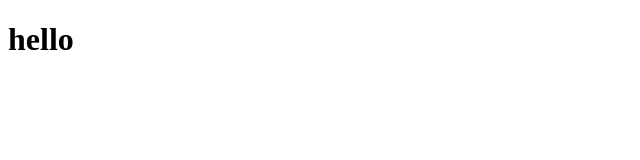
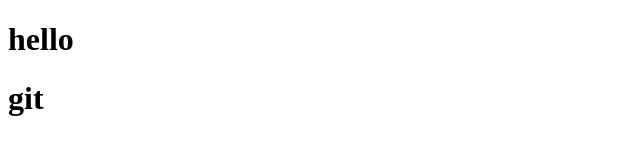
Before and after one commit to jayakrishnan321/sample, a plain HTML site: page hey.html in a window 1280 px wide. Shown: the full height of the page, 0-640 px from the left. Drawn offline with Linux system fonts and the light colour scheme.

Commit message:
negative added

```diff
--- a/hey.html
+++ b/hey.html
@@ -7,5 +7,6 @@
 </head>
 <body>
     <h1>hello</h1>
+    <h1>git</h1>
 </body>
 </html>
```
